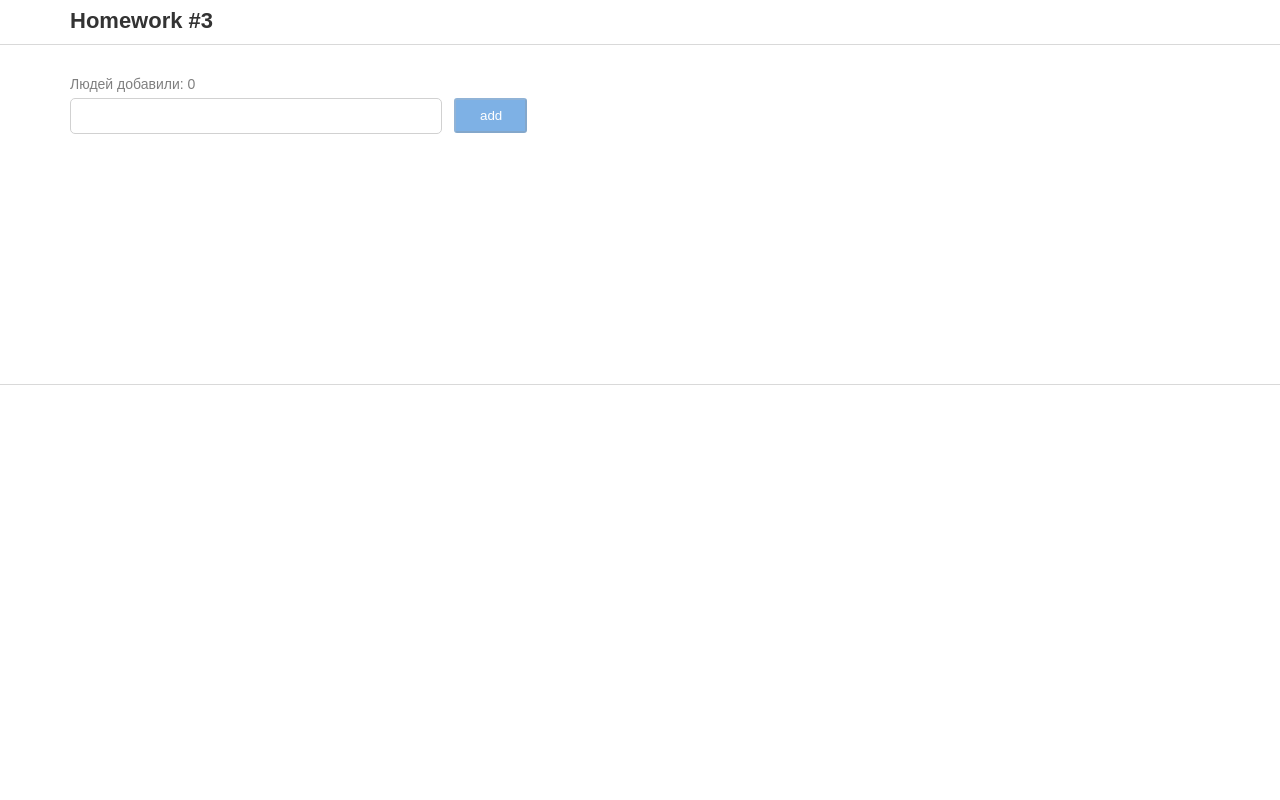
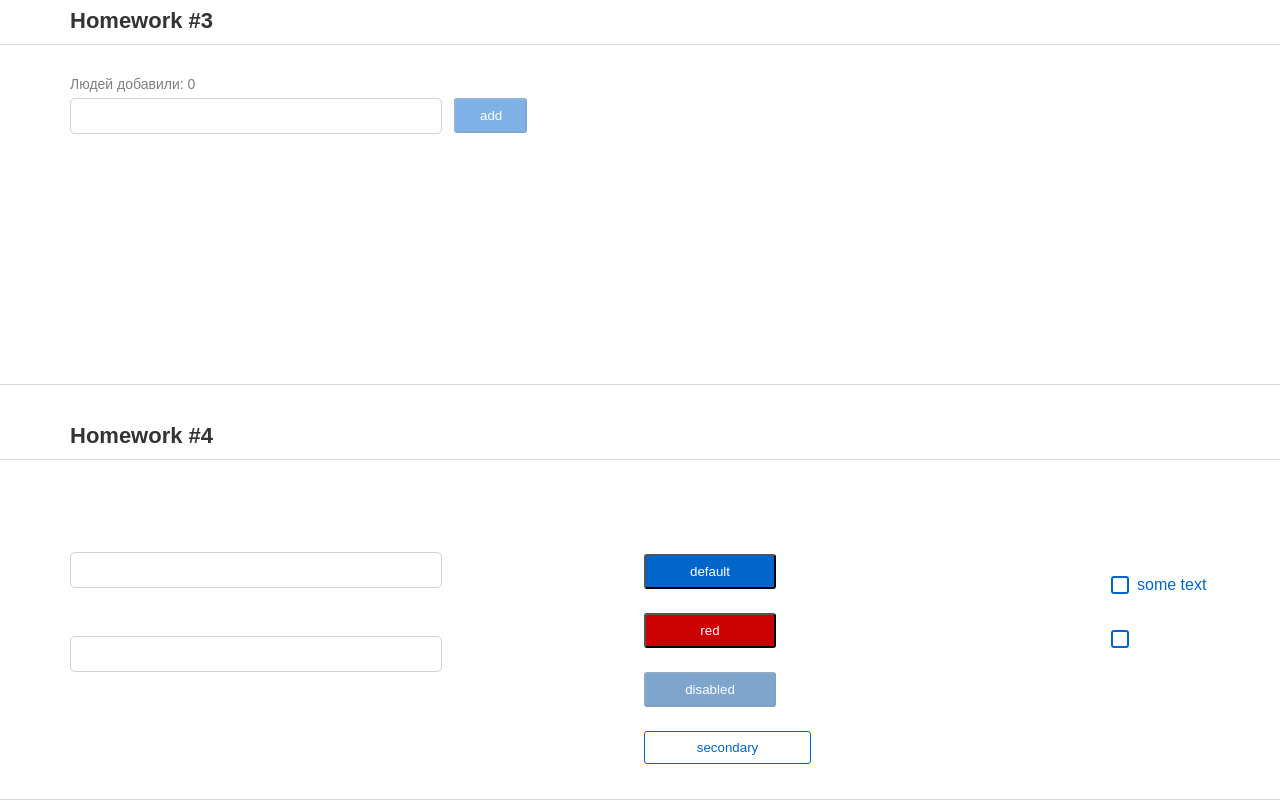
Before and after one commit to VitalickWeb/tasks-ignat, a React (Create React App) app: page /#/pre-junior in a window 1280 px wide. Before the commit this address led to /#/. Shown: the part 859-1659 px from the top of the page. Before the commit the page ends 1244 px from the top, so only its background shows below. Built offline with nearby package versions, Linux system fonts and the light colour scheme.

Commit message:
home task 4

```diff
--- a/src/s1-main/App.module.css
+++ b/src/s1-main/App.module.css
@@ -11,7 +11,6 @@
     padding-bottom: 10px;
     margin: 0 auto;
     border-bottom: 1px solid #D9D9D9;
-
 }
 
 .hwTitle {
@@ -31,5 +30,4 @@
     margin: 0 auto;
     padding-bottom: 35px;
     border-bottom: 1px solid #D9D9D9;
-
 }
--- a/src/s1-main/App.tsx
+++ b/src/s1-main/App.tsx
@@ -3,6 +3,7 @@ import s from './App.module.css'
 import HW1 from '../s2-homeworks/hw01/HW1'
 import HW2 from "../s2-homeworks/hw02/HW2";
 import HW3 from "../s2-homeworks/hw03/HW3";
+import HW4 from "../s2-homeworks/hw04/HW4";
 
 
 function App() {
@@ -14,7 +15,7 @@ function App() {
 
             <HW2/>
             <HW3/>
-            {/*<HW4/>*/}
+            <HW4/>
 
             {/*при выполнении дз 5 и более - закомментировать здесь дз 1-4, так как они есть внутри дз 5*/}
             {/*<HW5/>*/}
--- a/src/s2-homeworks/hw03/Greeting.module.css
+++ b/src/s2-homeworks/hw03/Greeting.module.css
@@ -22,20 +22,18 @@
     width: 372px;
     height: 36px;
     margin-right: 12px;
+    padding: 8px 0 8px 12px;
 
     border: 1px solid #D1D1D1;
     border-radius: 5px;
     outline: none;
     box-sizing: border-box;
 
-    padding: 8px 0 8px 12px;
-
     font-family: 'Montserrat', sans-serif;
     font-style: normal;
     font-weight: 500;
     font-size: 16px;
     line-height: 20px;
-
     color: #333333;
 }
 
--- a/src/s2-homeworks/hw04/HW4.tsx
+++ b/src/s2-homeworks/hw04/HW4.tsx
@@ -12,9 +12,11 @@ import Stand from './Stand'
 const HW4 = () => {
     return (
         <div id={'hw4'}>
-            <div className={s2.hwTitle}>Homework #4</div>
-            {/*демонстрация возможностей компонент:*/}
             <div className={s2.hw}>
+                <div className={s2.hwTitle}>Homework #4</div>
+                <div className={s2.lineTop}></div>
+                {/*демонстрация возможностей компонент:*/}
+
                 <Stand />
             </div>
         </div>
--- a/src/s2-homeworks/hw04/Stand.module.css
+++ b/src/s2-homeworks/hw04/Stand.module.css
@@ -1,19 +1,23 @@
 .stand {
     display: flex;
-    justify-content: space-between;
     align-items: center;
+    padding-left: 70px;
+    box-sizing: border-box;
 }
 
 .inputs {
     display: flex;
     flex-direction: column;
     gap: 48px;
+    box-sizing: border-box;
 }
 
 .buttons {
     display: flex;
     flex-direction: column;
     gap: 24px;
+    margin-right: 300px;
+    padding-top: 94px;
 }
 
 .checkboxes {
--- a/src/s2-homeworks/hw04/common/c1-SuperInputText/SuperInputText.module.css
+++ b/src/s2-homeworks/hw04/common/c1-SuperInputText/SuperInputText.module.css
@@ -1,20 +1,65 @@
 .input:focus {
+    width: 372px;
+    height: 36px;
+    border: 1px solid #0066CC;
 }
 
 .input {
+    width: 372px;
+    height: 36px;
+    margin-right: 12px;
+    padding: 8px 0 8px 12px;
+
+    border: 1px solid #D1D1D1;
+    border-radius: 5px;
+    outline: none;
+    box-sizing: border-box;
+
+    font-family: 'Montserrat', sans-serif;
 }
 
 .inputWrapper {
+    width: 574px;
+    display: flex;
+    flex-direction: column;
 }
 
 .superInput {
+    color: slateblue;
+    font-family: 'Montserrat', sans-serif;
+    letter-spacing: 1px;
 }
 
 .errorInput {
+    width: 372px;
+    height: 36px;
+    margin-right: 12px;
+    padding-left: 12px;
+
+    border: 1px solid #D1D1D1;
+    outline: none;
+    border-radius: 5px;
+    box-sizing: border-box;
 }
 
 .errorInput:focus {
+    width: 372px;
+    height: 36px;
+    margin-right: 12px;
+    padding-left: 12px;
+
+    border: 1px solid #CC1439;
+    outline: none;
+    border-radius: 5px;
+    box-sizing: border-box;
 }
 
 .error {
+    font-family: sans-Serif;
+    font-style: normal;
+    font-weight: 400;
+    font-size: 10px;
+    line-height: 12px;
+    color: #CC1439;
+    letter-spacing: 1px;
 }
--- a/src/s2-homeworks/hw04/common/c1-SuperInputText/SuperInputText.tsx
+++ b/src/s2-homeworks/hw04/common/c1-SuperInputText/SuperInputText.tsx
@@ -52,10 +52,18 @@ const SuperInputText: React.FC<SuperInputTextPropsType> = (
         + (spanClassName ? ' ' + spanClassName : '')
     const finalInputClassName = s.input
         + (error ? ' ' + s.errorInput : ' ' + s.superInput)
-        + (className ? ' ' + s.className : '') // задача на смешивание классов
+        + (className ? ' ' + s.spanClassName : '') // задача на смешивание классов
+        + (restProps.value && s.spanClassName)
 
     return (
         <div className={s.inputWrapper}>
+            {!restProps.value &&
+            <span
+                id={id ? id + '-span' : undefined}
+                className={finalSpanClassName}
+            >
+                {error}
+            </span>}
             <input
                 id={id}
                 type={'text'}
@@ -64,12 +72,6 @@ const SuperInputText: React.FC<SuperInputTextPropsType> = (
                 className={finalInputClassName}
                 {...restProps} // отдаём инпуту остальные пропсы если они есть (value например там внутри)
             />
-            <span
-                id={id ? id + '-span' : undefined}
-                className={finalSpanClassName}
-            >
-                {error}
-            </span>
         </div>
     )
 }
--- a/src/s2-homeworks/hw04/common/c2-SuperButton/SuperButton.module.css
+++ b/src/s2-homeworks/hw04/common/c2-SuperButton/SuperButton.module.css
@@ -1,36 +1,117 @@
 .button {
+    width: 132px;
+    padding: 8px 28px;
+    color: #FFFFFF;
 }
 
 .disabled {
+    background: #004D99;
+    opacity: 0.5;
+    border-radius: 3px;
 }
 
 .secondary {
+    width: 167px;
+    background: #FFFFFF;
+    border: 1px solid #0066CC;
+    border-radius: 3px;
+    padding: 8px 28px;
+    color: #0066CC;
+    transition: ease-in-out 200ms;
 }
 
 .default {
+    width: 132px;
+    padding: 8px 28px;
+
+    background: #0066CC;
+    border-radius: 3px;
+    color: #FFFFFF;
+    transition: ease-in-out 200ms;
 }
 
 .red {
+    width: 132px;
+    padding: 8px 28px;
+
+    background-color: #cc0000;
+    border-radius: 3px;
+    color: #FFFFFF;
+    transition: ease-in-out 200ms;
 }
 
 .default:hover {
+    width: 167px;
+    display: flex;
+    flex-direction: row;
+    justify-content: center;
+    align-items: center;
+    padding: 8px 28px;
+    gap: 10px;
+
+    background: #0080FF;
+    border-radius: 3px;
+    transition: ease-in-out 200ms;
 }
 
 .red:hover {
+    width: 167px;
+    display: flex;
+    flex-direction: row;
+    justify-content: center;
+    align-items: center;
+    padding: 8px 28px;
+    gap: 10px;
+
+    background: #FF1A47;
+    border-radius: 3px;
+    transition: ease-in-out 200ms;
 }
 
 .secondary:hover {
+    width: 167px;
+    display: flex;
+    flex-direction: row;
+    justify-content: center;
+    align-items: center;
+    padding: 8px 28px;
+    gap: 10px;
+
+    background: #E5F0FA;
+    border-radius: 3px;
+    transition: ease-in-out 200ms;
 }
 
-
+/*004D99*/
 .default:active {
+    width: 149px;
+    background-color: #0059B3;
+    transform: scale(0.95);
+    transition: ease-in-out 200ms;
+    background-color: rgba(3, 71, 142, 0.8);
+    box-shadow: 0px 0px 5px rgba(0, 0, 0, 0.3);
 }
 
 .secondary:active {
+    width: 149px;
+    background-color: #C9E5FF;
+    transform: scale(0.95);
+    transition: ease-in-out 200ms;
+    background-color: #C9E5FF;
+    box-shadow: 0px 0px 5px rgba(0, 0, 0, 0.3);
 }
 
 .red:active {
+    width: 149px;
+    background-color: #B31232;
+    transform: scale(0.95);
+    transition: ease-in-out 200ms;
+    background-color: #B31232;
+    box-shadow: 0px 0px 5px rgba(0, 0, 0, 0.3);
 }
 
 .button:disabled {
+    background: #004D99;
+    opacity: 0.5;
+    border-radius: 3px;
 }
--- a/src/s2-homeworks/hw04/common/c2-SuperButton/SuperButton.tsx
+++ b/src/s2-homeworks/hw04/common/c2-SuperButton/SuperButton.tsx
@@ -17,12 +17,10 @@ const SuperButton: React.FC<SuperButtonPropsType> = (
         ...restProps // все остальные пропсы попадут в объект restProps, там же будет children
     }
 ) => {
-    const finalClassName = s.button
-        // + (disabled
-        //         ? ...
-        //         : xType === 'red'
-        //             ? ...
-        + (className ? ' ' + className : '') // задачка на смешивание классов
+
+    const finalClassName = `${s.button}
+     ${disabled ? s.disabled : xType === 'red' ? s.red : xType === 'secondary' ? s.secondary : s.default}
+     ${className || ''}` // задачка на смешивание классов
 
     return (
         <button
--- a/src/s2-homeworks/hw04/common/c3-SuperCheckbox/SuperCheckbox.tsx
+++ b/src/s2-homeworks/hw04/common/c3-SuperCheckbox/SuperCheckbox.tsx
@@ -27,8 +27,8 @@ const SuperCheckbox: React.FC<SuperCheckboxPropsType> = (
     }
 ) => {
     const onChangeCallback = (e: ChangeEvent<HTMLInputElement>) => {
-        // задачка на написание онченджа
-
+        onChangeChecked && onChangeChecked(e.currentTarget.checked)// задачка на написание онченджа
+        onChange && onChange(e)
     }
 
     const finalInputClassName = s.checkbox
```
